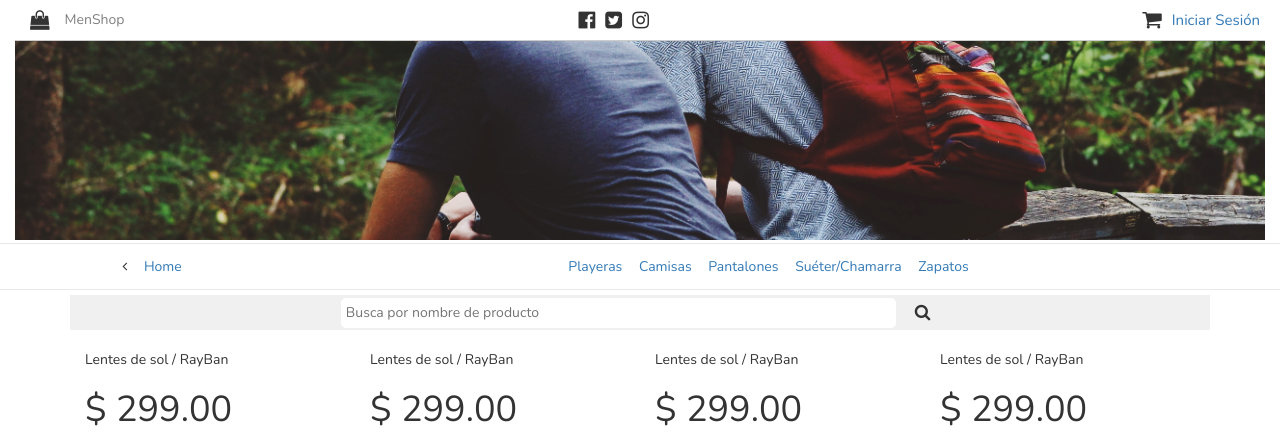
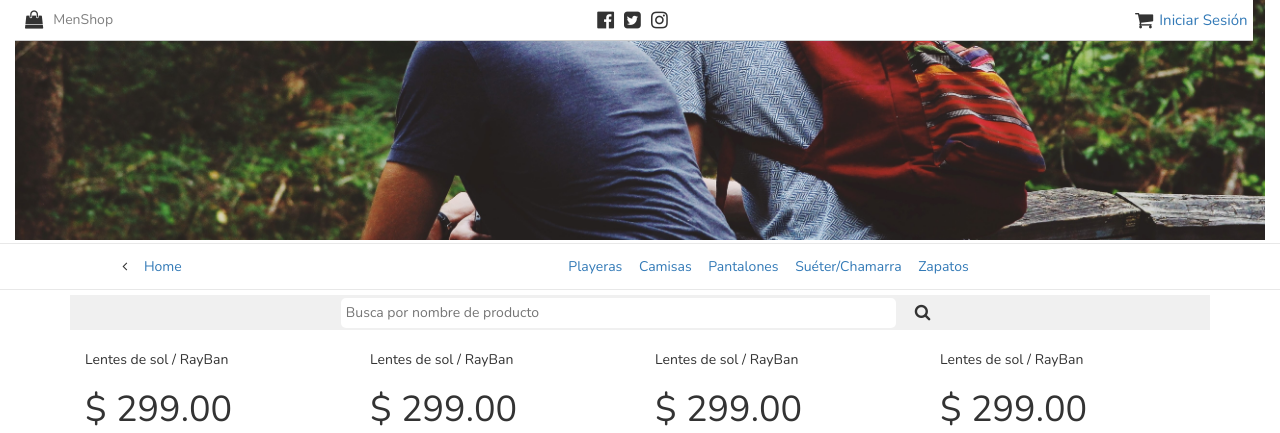
Before and after one commit to Fernandaj22/carrito, a PHP site: page /playeras.php in a window 1280 px wide. Shown: the top 433 px of the page. Run offline with PHP 8.4, Linux system fonts and the light colour scheme.

Commit message:
la otra2

```diff
--- a/css/estilos.css
+++ b/css/estilos.css
@@ -26,7 +26,7 @@
 	padding-right: 1px !important;
 }
 	.logo{
-		width: 35%;
+		width: 39%;
 		height: 100%;
 		float: left;
 		position: relative;
@@ -36,21 +36,21 @@
 		.logo>i{
 			float: left;
 			position: relative;
-			font-size: 1.4em;
+			font-size: 1.3em;
 			line-height: 40px;
-			margin-left: 15px;
+			margin-left: 10px;
 		}
 		.logo>a{
 			float: left;
 			position: relative;
 			font-weight: 400;
-			margin-left: 15px;
+			margin-left: 10px;
 			line-height: 40px;
 			text-decoration: none !important;
 			color: rgba(0,0,0,.5);
 		}
 	.redsociales{
-		width: 25%;
+		width: 20%;
 		height: 100%;
 		float: left;
 		position: relative;
@@ -80,12 +80,12 @@
 		.login>i{
 			float: right;
 			position: relative;
-			font-size: 1.5em;
+			font-size: 1.4em;
 			line-height: 40px;
 		}
 		.login>a{
 			float: right;
-			margin-left: 10px;
+			margin-left: 6px;
 			text-decoration: none !important;
 			font-size: 15px;
 			line-height: 40px;
@@ -185,14 +185,14 @@
 	}
 	.seccion2>.img{
 		float: left !important;
-		background-image: url(../img/seccion2.jpeg) !important;
+		background-image: url(../img/seccion2.jpg) !important;
 		background-repeat: cover;
 		background-size: 100%;
 		background-position: center bottom 30%;
 	}
 	.seccion3>.img{
 		float: right !important;
-		background-image: url(../img/seccion3.jpeg) !important;
+		background-image: url(../img/seccion3.jpg) !important;
 		background-repeat: cover cover;
 		background-size: 100%;
 		background-position: center top 10%;
@@ -217,7 +217,7 @@
 		justify-content: center;
 		align-items: center;
 		align-content: center;
-		font-size: 1.8em;
+		font-size: 1.5em;
 		font-weight: 600;
 		color: var(--blancobanner);
 		text-shadow: 2px 2px 7px rgba(150, 150, 150, 1);
--- a/principal.php
+++ b/principal.php
@@ -11,8 +11,8 @@
 </head>
 <body>
 
-	<header class="encabezado">
-		<div class="container-fluid">
+	<header>
+		<div class="container-fluid encabezado">
 			<div class="logo">
 				<i class="fa fa-shopping-bag" aria-hidden="true"></i>
 				<a>MenShop</a>
```
